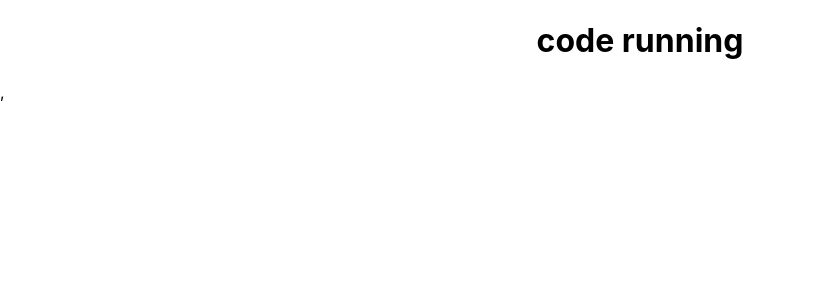
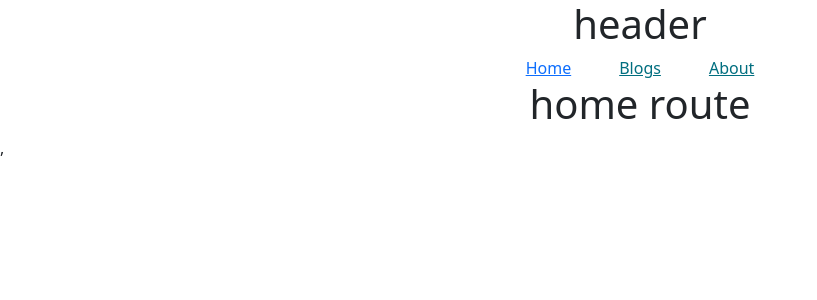
Before and after one commit to ARKOMOL/Assignment-11, a React (Create React App) app: page / in a window 1280 px wide. Shown: the top 300 px of the page, without its empty margins (0-817 px from the left). Built offline with nearby package versions, Linux system fonts and the light colour scheme.

Commit message:
basic routes and header part done

```diff
--- a/package.json
+++ b/package.json
@@ -6,8 +6,10 @@
     "@testing-library/jest-dom": "^5.16.4",
     "@testing-library/react": "^13.1.1",
     "@testing-library/user-event": "^13.5.0",
+    "bootstrap": "^5.1.3",
     "firebase": "^9.6.11",
     "react": "^18.1.0",
+    "react-bootstrap": "^2.3.1",
     "react-dom": "^18.1.0",
     "react-firebase-hooks": "^5.0.3",
     "react-router-dom": "^6.3.0",
--- a/src/App.js
+++ b/src/App.js
@@ -1,9 +1,25 @@
+import { Route, Routes } from 'react-router-dom';
 import './App.css';
+import NotFound from './Components/404 Page/NotFound';
+import About from './Components/About/About';
+import Blogs from './Components/Blogs/Blogs';
+import Header from './Components/Header/Header';
+import Home from './Components/Home/Home';
 
 function App() {
   return (
     <div className="App">
-     <h1>code running</h1>
+
+     <Header/>
+
+      <Routes>
+        <Route path ='/' element={<Home/>}/>
+        <Route path ='/blogs' element={<Blogs/> }/>
+        <Route path ='/about' element={<About/>}/>
+        <Route path ='*' element={<NotFound/>}/>
+      </Routes>
+
+
     </div>
   );
 }
--- /dev/null
+++ b/src/Components/404 Page/NotFound.js
@@ -0,0 +1,11 @@
+import React from 'react';
+
+const NotFound = () => {
+    return (
+        <div>
+            <h1>not found anything page</h1>
+        </div>
+    );
+};
+
+export default NotFound;
--- /dev/null
+++ b/src/Components/About/About.js
@@ -0,0 +1,11 @@
+import React from 'react';
+
+const About = () => {
+    return (
+        <div>
+            <h1>About site</h1>
+        </div>
+    );
+};
+
+export default About;
--- /dev/null
+++ b/src/Components/Blogs/Blogs.js
@@ -0,0 +1,11 @@
+import React from 'react';
+
+const Blogs = () => {
+    return (
+        <div>
+            <h1>Blogs site</h1>
+        </div>
+    );
+};
+
+export default Blogs;
--- /dev/null
+++ b/src/Components/CustomLink/CustomLink.js
@@ -0,0 +1,23 @@
+import React from 'react';
+import{
+    Link,
+    useMatch,
+    useResolvedPath,
+} from 'react-router-dom'
+const CustomLink = ({to,children,...props}) => {
+    let resolved =useResolvedPath(to);
+    let match= useMatch({path: resolved.pathname, end: true})
+    return (
+        <div>
+          <Link
+            style={{ color: match ?"underline" : "none" ? "#006E7F" : "Black" }}
+            to={to}
+            {...props}
+          >
+            {children}
+          </Link>
+        </div>
+      );
+    }
+
+export default CustomLink;
--- /dev/null
+++ b/src/Components/Header/Header.js
@@ -0,0 +1,24 @@
+import React from 'react';
+import { Nav } from 'react-bootstrap';
+import CustomLink from '../CustomLink/CustomLink';
+
+const Header = () => {
+    return (
+        <div>
+<h1>header</h1>
+<Nav className='text-none justify-content-center' >
+
+    <CustomLink to="/">Home</CustomLink>
+    <CustomLink className='px-5' to="/blogs">Blogs</CustomLink>
+    <CustomLink to="/about">About</CustomLink>
+
+
+</Nav>
+
+
+
+        </div>
+    );
+};
+
+export default Header;
--- /dev/null
+++ b/src/Components/Home/Home.js
@@ -0,0 +1,11 @@
+import React from 'react';
+
+const Home = () => {
+    return (
+        <div>
+            <h1>home route</h1>
+        </div>
+    );
+};
+
+export default Home;
--- a/src/index.js
+++ b/src/index.js
@@ -4,6 +4,7 @@ import './index.css';
 import App from './App';
 import reportWebVitals from './reportWebVitals';
 import { BrowserRouter } from 'react-router-dom';
+import 'bootstrap/dist/css/bootstrap.min.css';
 
 const root = ReactDOM.createRoot(document.getElementById('root'));
 root.render(
```
Also changed, not shown: 1 other file (tests, documents, lock files or other folders).
